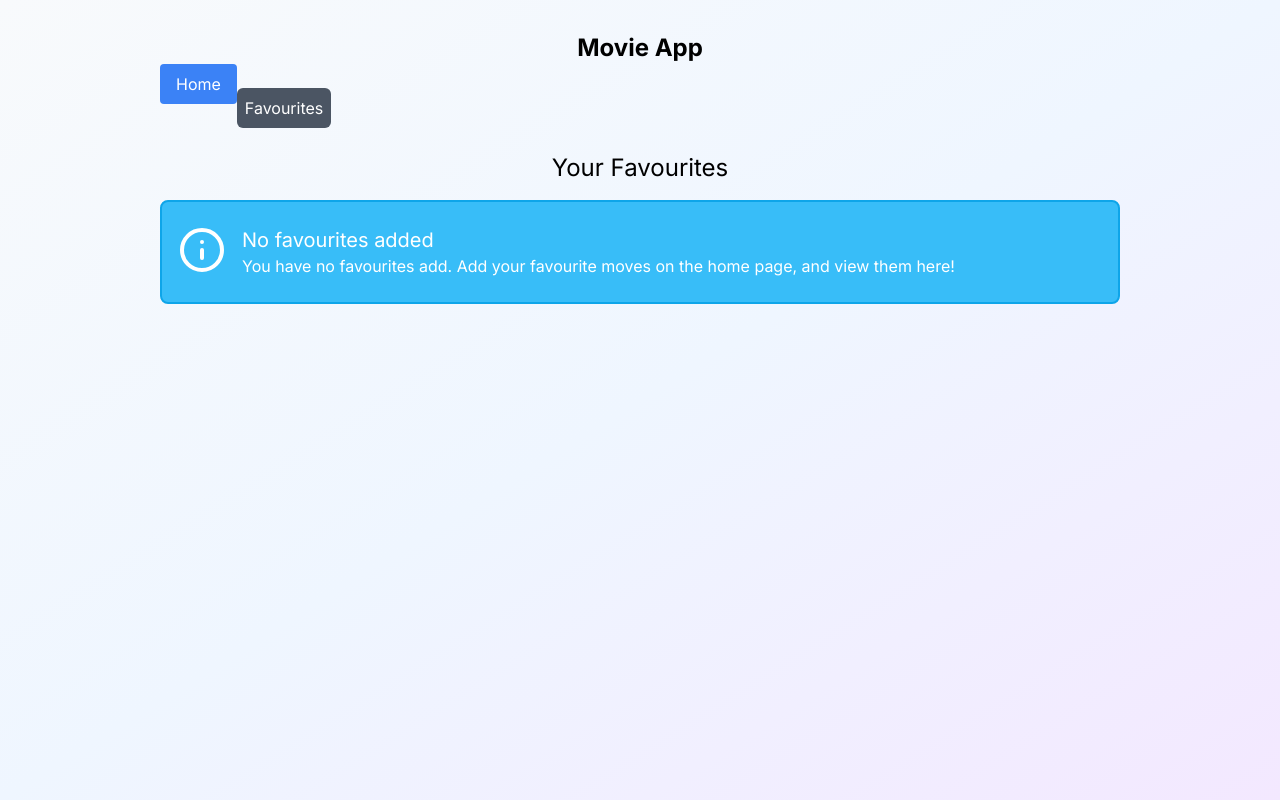
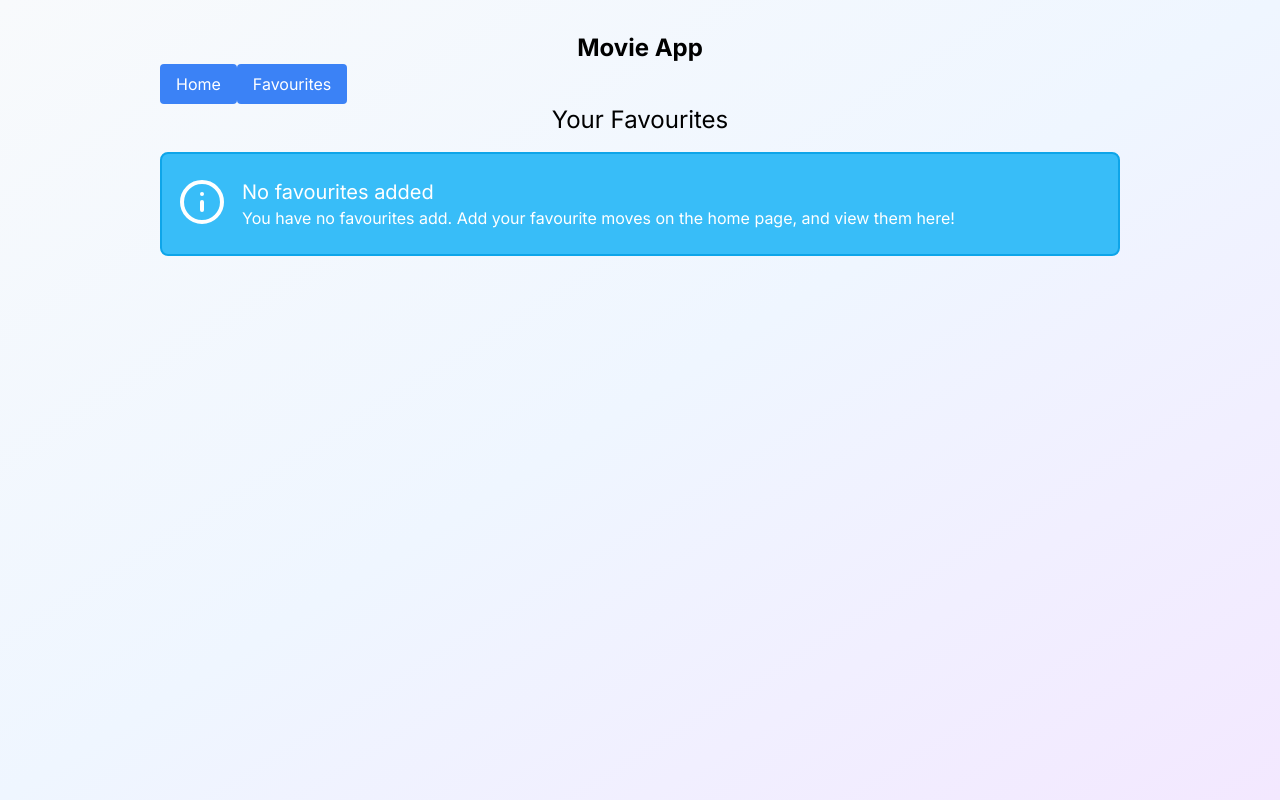
Before and after one commit to SimonNRisk/movie-react, a React (Vite) app: page /favourites in a window 1280 px wide. Built offline with nearby package versions, Linux system fonts and the light colour scheme.

Commit message:
refactor favourites button to use button component

```diff
--- a/src/components/Button.tsx
+++ b/src/components/Button.tsx
@@ -2,13 +2,19 @@ interface ButtonProps {
   description: string;
   colour?: string;
   onClick?: (e: React.MouseEvent<HTMLButtonElement>) => void;
+  count?: number;
 }
 
-export default function Button({ description, colour = 'bg-blue-500', onClick }: ButtonProps) {
+export default function Button({
+  description,
+  colour = 'bg-blue-500',
+  onClick,
+  count,
+}: ButtonProps) {
   return (
     <div>
       <button onClick={onClick} className={`text-white px-4 py-2 rounded ${colour}`}>
-        {description}
+        {description} {count ? `(${count})` : null}
       </button>
     </div>
   );
--- a/src/components/NavBar.tsx
+++ b/src/components/NavBar.tsx
@@ -5,7 +5,7 @@ import { useFavouriteCount } from '../context/FavouritesCountContext';
 import Button from './Button';
 
 function NavBar() {
-  const { count } = useFavouriteCount();
+  const { favouritesCount } = useFavouriteCount();
   return (
     <nav>
       <div>
@@ -17,11 +17,8 @@ function NavBar() {
         <Link to="/">
           <Button description="Home" />
         </Link>
-        <Link
-          to="/favourites"
-          className="mr-6 mt-6 mb-6 p-2 rounded-md bg-gray-600 text-white hover:opacity-50"
-        >
-          Favourites {count > 0 && `(${count})`}
+        <Link to="/favourites">
+          <Button description="Favourites" count={favouritesCount} />
         </Link>
       </div>
     </nav>
--- a/src/context/FavouritesCountContext.tsx
+++ b/src/context/FavouritesCountContext.tsx
@@ -1,16 +1,18 @@
 import React, { createContext, useContext, useState } from 'react';
 import { useMovieContext } from './MovieContext';
 
-const FavouriteCountContext = createContext<{ count: number }>({
-  count: 0,
+const FavouriteCountContext = createContext<{ favouritesCount: number }>({
+  favouritesCount: 0,
 });
 
 export function FavouriteCountProvider({ children }: { children: React.ReactNode }) {
   const { favourites } = useMovieContext();
-  const count = favourites.length;
+  const favouritesCount = favourites.length;
 
   return (
-    <FavouriteCountContext.Provider value={{ count }}>{children}</FavouriteCountContext.Provider>
+    <FavouriteCountContext.Provider value={{ favouritesCount }}>
+      {children}
+    </FavouriteCountContext.Provider>
   );
 }
 
```
